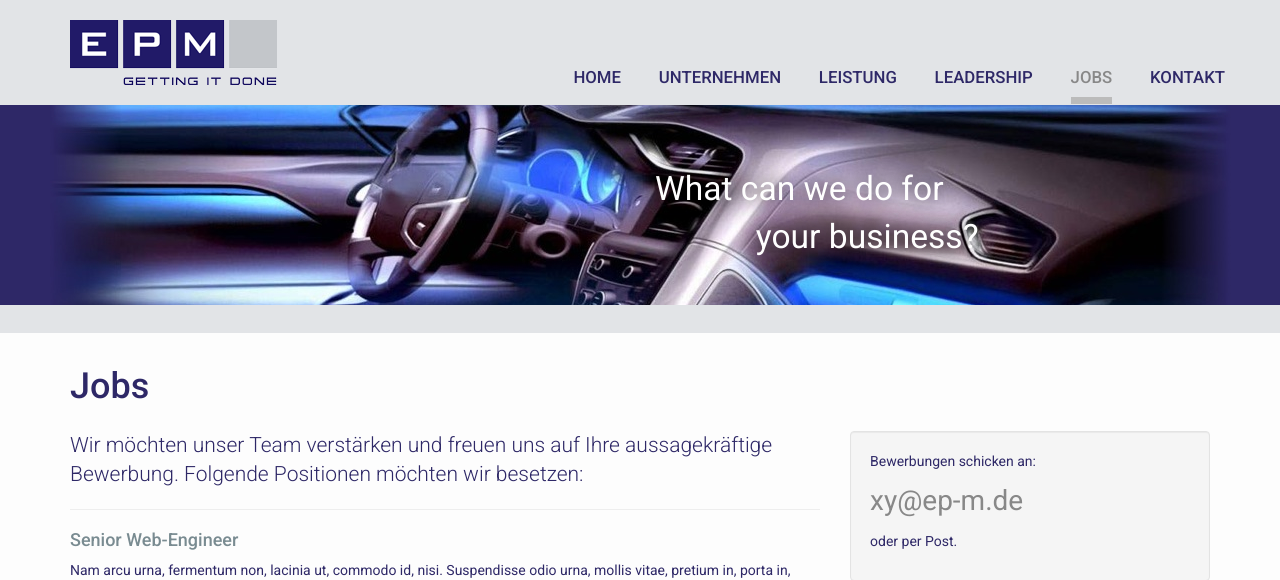
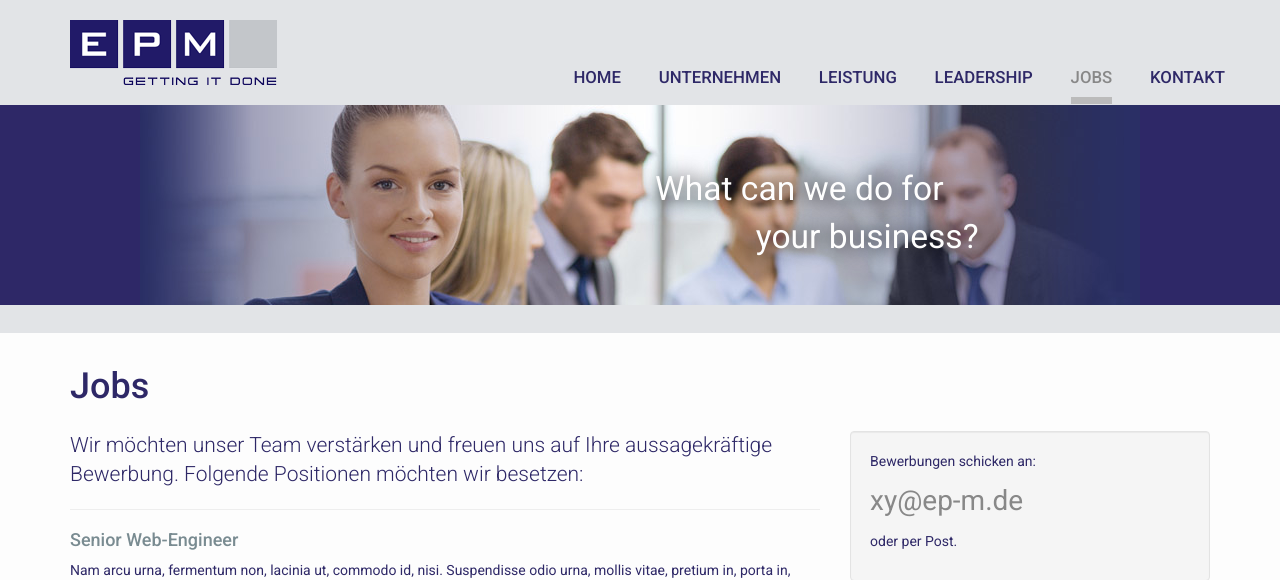
Before and after one commit to tvogels/epm, a PHP site: page /jobs.php in a window 1280 px wide. Shown: the top 580 px of the page. Run offline with PHP 8.4, Linux system fonts and the light colour scheme.

Commit message:
New fancy picture

```diff
--- a/jobs.php
+++ b/jobs.php
@@ -3,7 +3,7 @@
   'active' => 'jobs',
   'page-title' => 'Jobs'
 )); ?>
-      <div class="global-banner banner-small" style="background-image:url(img/car-bg.jpg);">
+      <div class="global-banner banner-small" style="background-image:url(img/bg/jobs.jpg);">
         <div class="container banner-container">
           <div class="row">
             <div class="col-sm-6 col-sm-offset-6 banner-content">
```
Also changed, not shown: img/bg/jobs.jpg (added).
